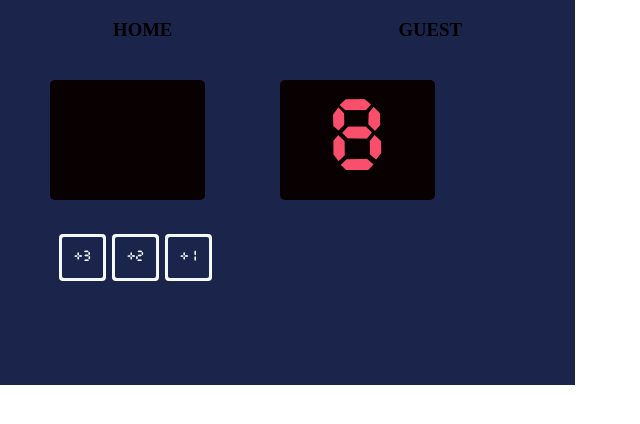
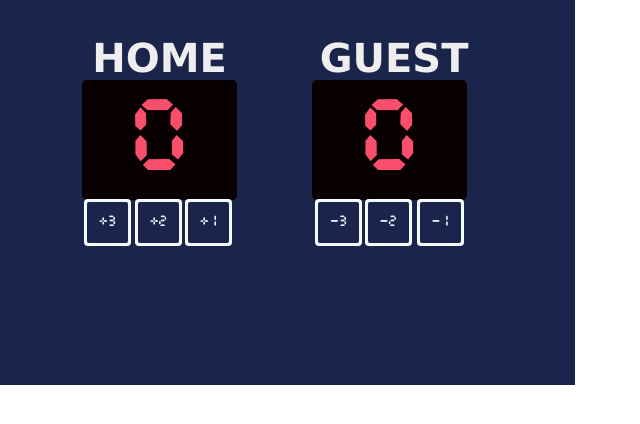
Before and after one commit to 4Furki4/Basketball-Score-Table, a plain HTML site: page index.html in a window 1280 px wide. Shown: the whole page, without its empty margins (0-640 px from the left). Drawn offline with Linux system fonts and the light colour scheme.

Commit message:
style tamamlandı, javascript kodları yazılacak.

```diff
--- a/index.css
+++ b/index.css
@@ -1,9 +1,30 @@
 body {
     margin: 0;
+}
+.team {
+    font-family: 'Verdana';
+    font-style: normal;
+    font-weight: 700;
+    font-size: 40px;
+    line-height: 36px;
+    /* identical to box height, or 90% */
 
+    text-align: center;
+
+    color: #EEEEEE;
 
 }
 
+#home {
+    position: absolute;
+    width: 149px;
+    height: 36px;
+    left: 85px;
+}
+
+#guest {
+    margin-left: auto;
+}
 .container {
     display: flex;
     justify-content:space-around;
@@ -17,7 +38,7 @@ body {
     position: absolute;
     width: 155px;
     height: 120px;
-    left: 50px;
+    left: 82px;
     top: 80px;
 
     background: #080001;
@@ -44,7 +65,7 @@ body {
 
 button {
     position: absolute;
-    top: 235px;
+    top: 200px;
     width: 45px;
     height: 45px;
     background: none;
@@ -57,11 +78,21 @@ button {
 }
 
 #plus-one{
-    left: 60px;
+    left: 85px;
 }
 #plus-two{
-    left: 113px;
+    left: 136px;
 }
 #plus-tree {
-    left: 166;
+    left: 186px;
 }
+
+#minus-one{
+left: 316px;
+}
+#minus-two{
+    margin-left: 46px;
+}
+#minus-tree {
+    margin-left: 98px;
+}
--- a/index.html
+++ b/index.html
@@ -6,9 +6,9 @@
     <body>
         <div class="container">
             <div>
-                <h3>HOME</h3>
-                <span class="scoreTable font">
-
+                <h3 class="team" id="home">HOME</h3>
+                <span class="scoreTable font" id="HomeScore">
+                    0
                 </span>
                 <button id="plus-one">
                     +3
@@ -22,10 +22,19 @@
             </div>
 
             <div>
-                <h3>GUEST</h3>
+                <h3 class="team" id="guest">GUEST</h3>
                 <span class="scoreTable font" style="margin-left: 230px">
-                    8
+                    0
                 </span>
+                <button id="minus-one">
+                    -3
+                </button>
+                <button id="minus-two">
+                    -2
+                </button>
+                <button id="minus-tree">
+                    -1
+                </button>
             </div>
 
 
```
